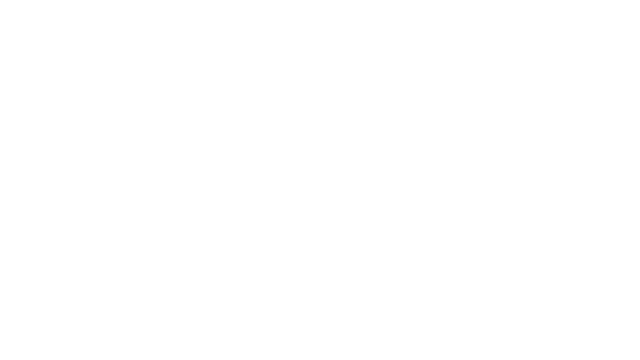
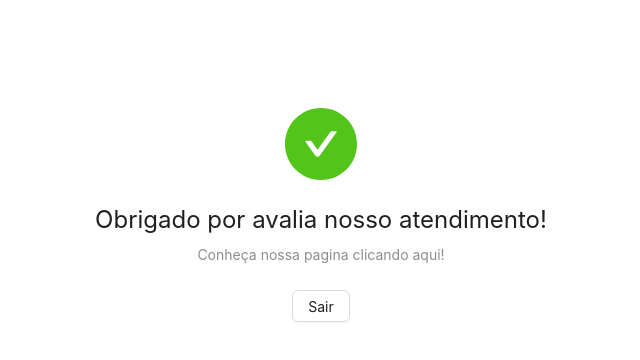
Before and after one commit to Cypirando/configuration-messages, a React (Create React App) app: page /success in a window 1280 px wide. Before the commit this address had no page. Shown: the top 360 px of the page, without its empty margins (319-959 px from the left). Built offline with nearby package versions, Linux system fonts and the light colour scheme.

Commit message:
correção de pequenos bugs

```diff
--- a/src/Routes.tsx
+++ b/src/Routes.tsx
@@ -2,6 +2,7 @@ import RatingConfiguration from "./pages/RatingConfiguration";
 import { StyledRoutesApp } from "./styles";
 import { BrowserRouter, Route, Routes } from "react-router-dom";
 import Rating from "./pages/Rating";
+import Success from "./pages/Success";
 
 function RoutesApp() {
   return (
@@ -31,6 +32,15 @@ function RoutesApp() {
             </StyledRoutesApp>
           }
         />
+
+        <Route
+          path="/success"
+          element={
+            <StyledRoutesApp>
+              <Success />
+            </StyledRoutesApp>
+          }
+        />
       </Routes>
     </BrowserRouter>
   );
--- a/src/pages/Rating/index.tsx
+++ b/src/pages/Rating/index.tsx
@@ -8,9 +8,15 @@ import Stars from "../../components/Stars";
 import TextRatingUser from "../../components/TextRatingUser";
 import { postAssessment } from "../../api";
 import Title from "../../components/Title";
-import { StyledCenter, StyledQuestions,StyledFeedback } from "./styles";
+import { StyledCenter, StyledQuestions, StyledFeedback } from "./styles";
+import {useNavigate } from "react-router-dom";
 
 const Rating = (props: any) => {
+  const [success, setSuccess] = useState(false);
+  // const location = useLocation();
+  // const success = location.state?.success;
+
+  let navigate = useNavigate();
   const [feedback_end, setFeedback_end] = useState("");
   const [rating, setRating] = useState<number>(3);
   // const [ratingConfig, setRatingConfig] = useState({});
@@ -32,14 +38,16 @@ const Rating = (props: any) => {
     try {
       const response = await postAssessment(feedback_end, rating);
       message.success("Dados enviados com sucesso!");
+      setSuccess(true);
+      await navigate("/success");/**, { state: { success: true } } */
       console.log(response, "response");
     } catch (error) {
       message.error("Erro ao enviar dados");
     }
   };
-  // useEffect(() => {
-  //   getRatingConfig().then((ratingConfig) => setRatingConfig(ratingConfig));
-  // }, []);
+  if (success) {
+    return null;
+  }
 
   return (
     <Form>
--- /dev/null
+++ b/src/pages/Success/index.tsx
@@ -0,0 +1,15 @@
+import React from 'react';
+import { Button, Result } from 'antd';
+
+const Success: React.FC = () => (
+  <Result
+    status="success"
+    title="Obrigado por avalia nosso atendimento!"
+    subTitle="Conheça nossa pagina clicando aqui!"
+    extra={[
+      <Button key="sair">Sair</Button>,
+    ]}
+  />
+);
+
+export default Success;
```
